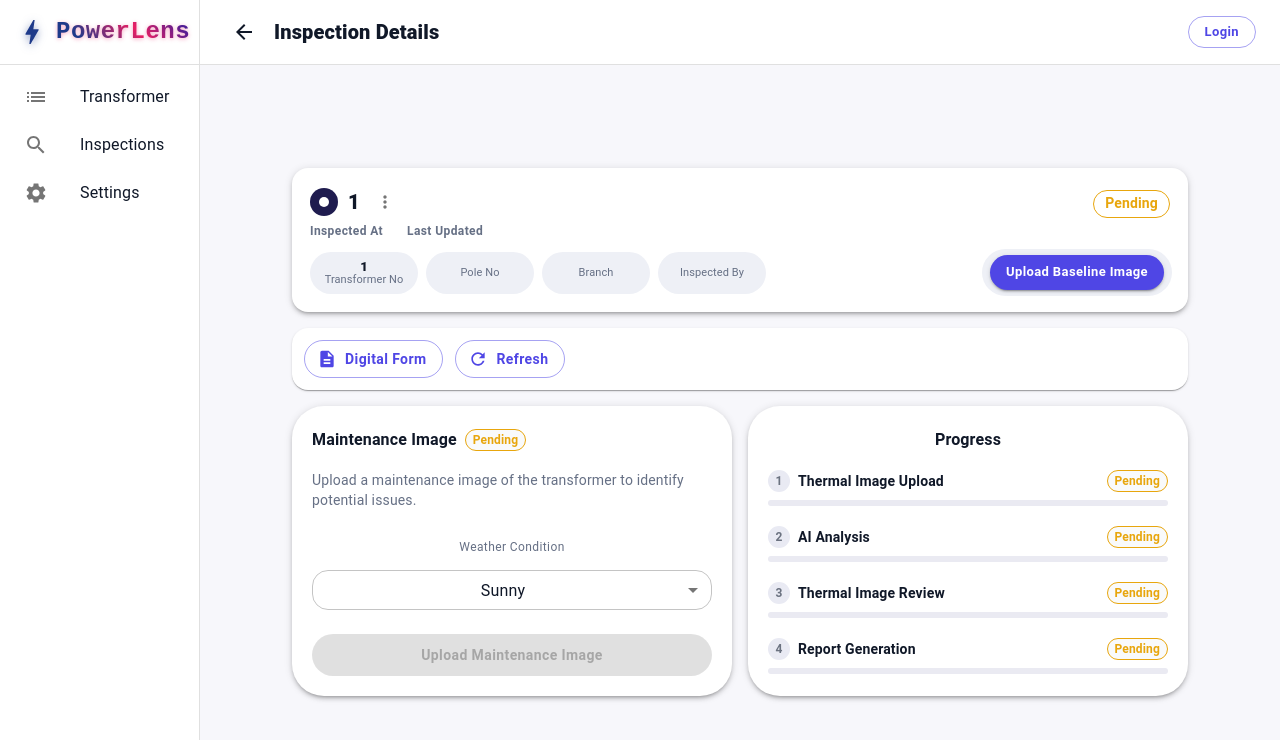
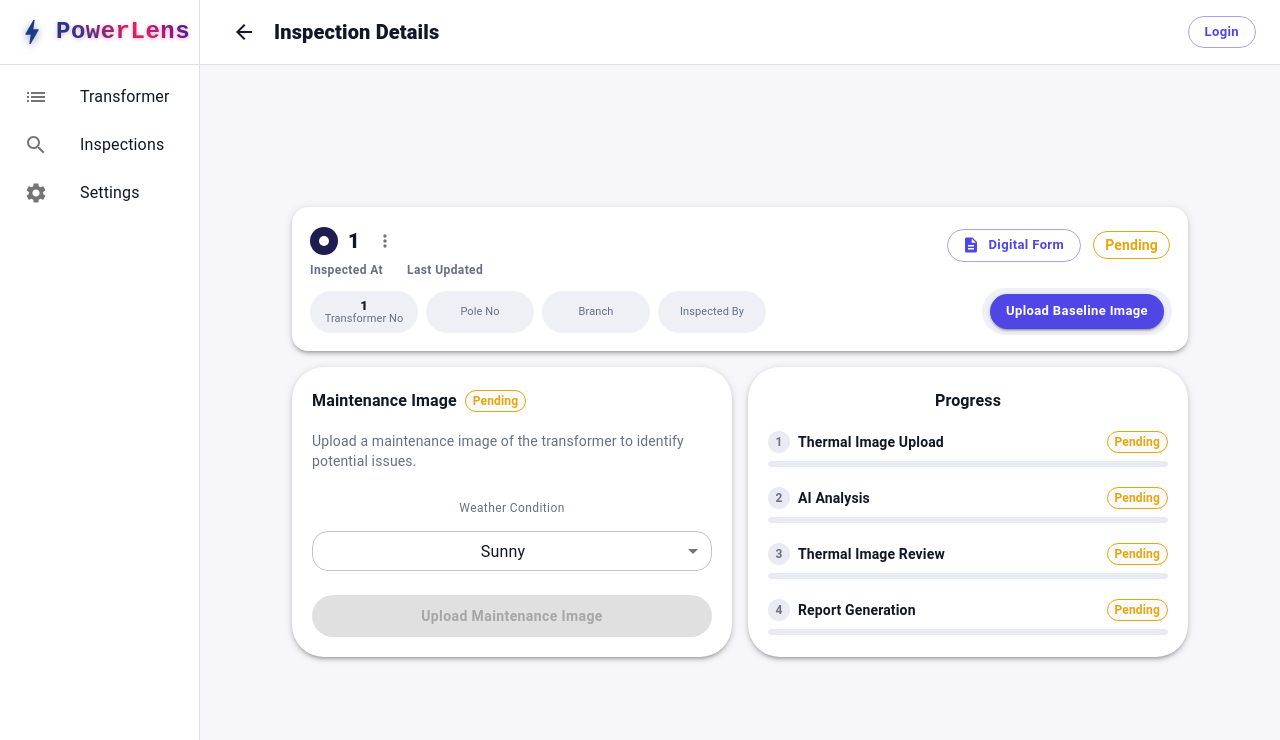
Before and after one commit to SamudraUduwaka/Transformer-maintenance-record-keeper-team-backslash, a React (Vite) app in the folder transformer-dashboard/: page /1/1 in a window 1280 px wide. Shown: the top 740 px of the page. Built offline with nearby package versions, Linux system fonts and the light colour scheme; no server answers.

Commit message:
Digital form button update in inspection details page

```diff
--- a/transformer-dashboard/src/pages/InspectionDetails.tsx
+++ b/transformer-dashboard/src/pages/InspectionDetails.tsx
@@ -1059,8 +1059,25 @@ export default function InspectionDetails() {
                       width: "100%",
                       display: "flex",
                       justifyContent: "flex-end",
+                      gap: 1.5,
+                      alignItems: "center",
                     }}
                   >
+                    <Button
+                      variant="outlined"
+                      size="small"
+                      startIcon={<DescriptionIcon />}
+                      onClick={() => navigate(`/digital-form/${transformerNo}/${inspectionId}`)}
+                      sx={{
+                        textTransform: "none",
+                        fontWeight: 600,
+                        px: 2,
+                        py: 0.5,
+                        borderRadius: 2,
+                      }}
+                    >
+                      Digital Form
+                    </Button>
                     {renderStatusChip(determineImageStatus(inspection))}
                   </Box>
                 </Stack>
@@ -1156,42 +1173,6 @@ export default function InspectionDetails() {
                   </Button>
                 )}
               </Box>
-            </Paper>
-
-            {/* Action Buttons */}
-            <Paper elevation={1} sx={{ p: 1.5, borderRadius: 1 }}>
-              <Stack direction="row" spacing={1.5} alignItems="center">
-                <Button
-                  variant="outlined"
-                  size="medium"
-                  startIcon={<DescriptionIcon />}
-                  onClick={() => navigate(`/digital-form/${transformerNo}/${inspectionId}`)}
-                  sx={{
-                    textTransform: "none",
-                    fontWeight: 600,
-                    px: 2,
-                    py: 0.75,
-                    borderRadius: 2,
-                  }}
-                >
-                  Digital Form
-                </Button>
-                <Button
-                  variant="outlined"
-                  size="medium"
-                  startIcon={<RefreshIcon />}
-                  onClick={() => window.location.reload()}
-                  sx={{
-                    textTransform: "none",
-                    fontWeight: 600,
-                    px: 2,
-                    py: 0.75,
-                    borderRadius: 2,
-                  }}
-                >
-                  Refresh
-                </Button>
-              </Stack>
             </Paper>
 
             {inspection?.image ? (
```
